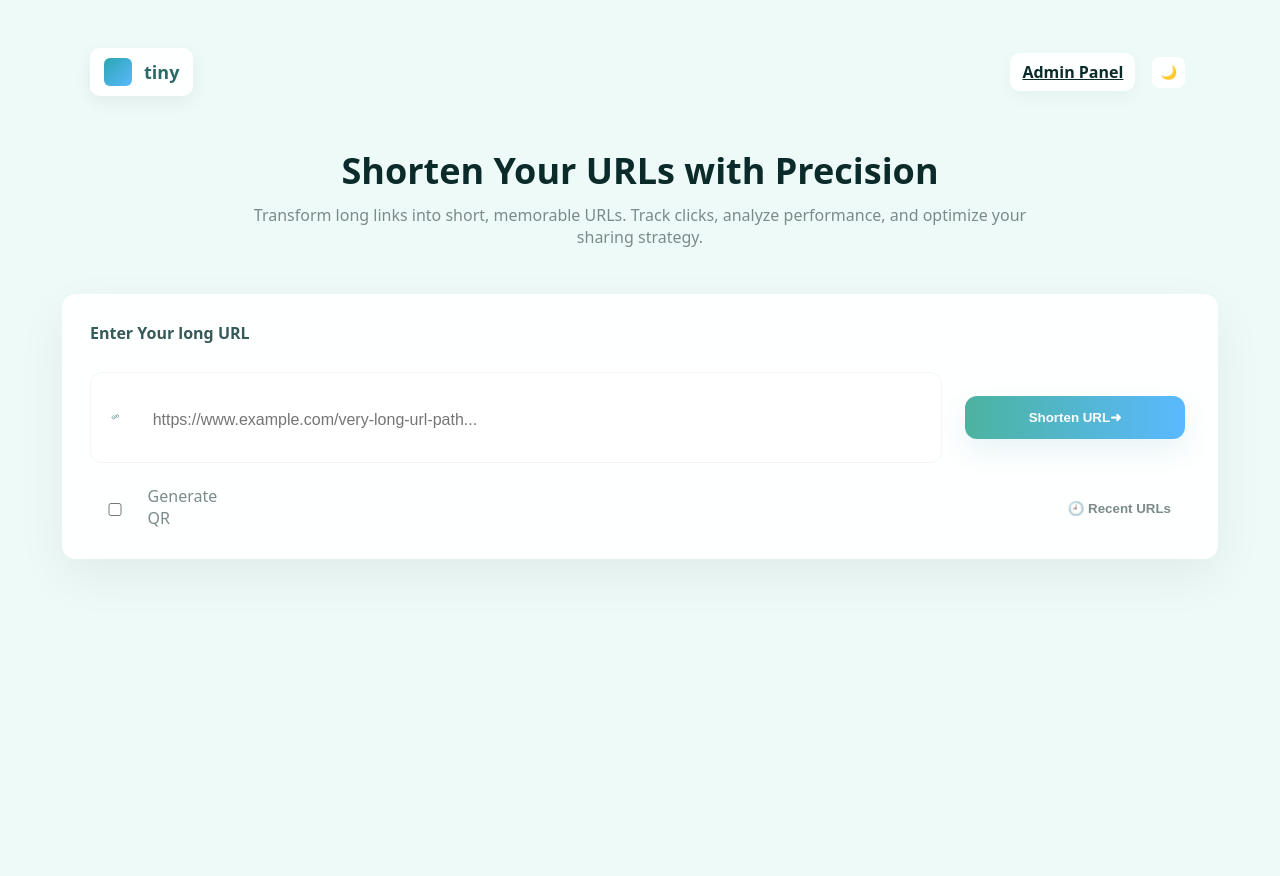
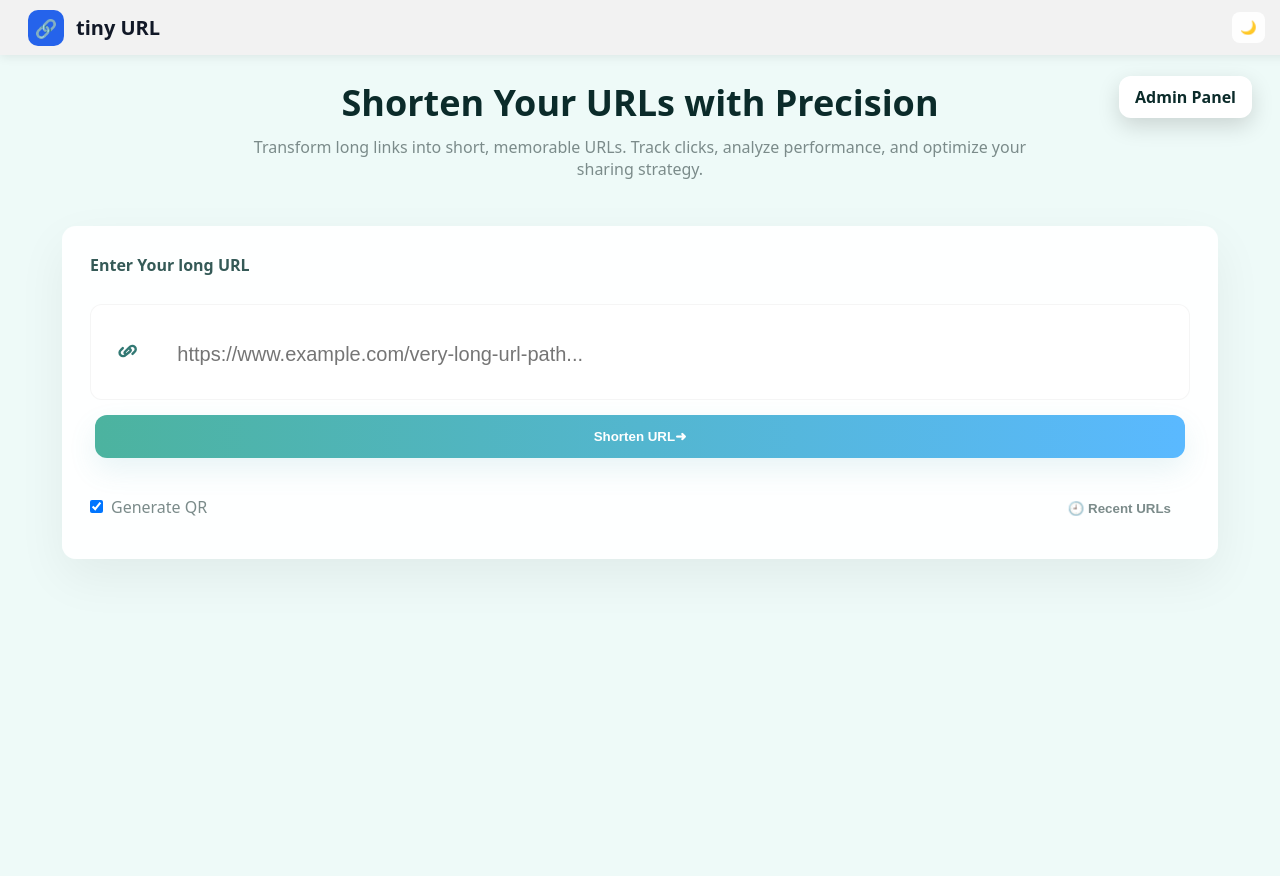
Before and after one commit to recursivezero/tiny, a Flask app: page / in a window 1280 px wide. After the commit the page ends 559 px from the top, so only its background shows below. Run offline with Flask 3, Linux system fonts and the light colour scheme; data that the repository does not hold is empty.

Commit message:
Update UI: add fixed header, improve layout and styling

```diff
--- a/app/static/style.css
+++ b/app/static/style.css
@@ -1,6 +1,7 @@
 body {
   font-family: Arial;
-  padding: 20px;
+  margin: 0;
+  padding: 0;
 }
 
 input,
@@ -21,7 +22,6 @@ input {
 .error-box {
   margin-bottom: 15px;
   padding: 10px;
-  background: rgba(255, 0, 0, 0.2);
   color: #ff4d4d;
   border-radius: 8px;
   font-weight: 600;
@@ -50,7 +50,7 @@ input {
 .result-card,
 .recent-box {
   width: 90%;
-  max-width: 450px; /* prevents layout shift */
+  max-width: 450px;
   margin: 10px auto;
 }
 
@@ -132,10 +132,7 @@ input {
   color: #eee;
   font-size: 14px;
 }
-/* ===============================
-   GLOBAL BUTTON HOVER EFFECT
-   (same as your old URL shortener)
-   =============================== */
+
 button,
 .panel-btn,
 .btn-copy,
@@ -167,12 +164,6 @@ button:active,
   transform: scale(0.97);
 }
 
-/* ===============================
-   INPUT + BUTTON HOVER EFFECT
-   (same feel as old URL shortener)
-   =============================== */
-
-/* Smooth transition for inputs */
 .input-field {
   background: #fff;
 }
@@ -193,15 +184,136 @@ button:active,
   transition: all 0.25s ease;
 }
 
-/* Hover effect for inputs */
 input-field:hover,
 .input-field:hover {
   transform: scale(1.03);
   box-shadow: 0 8px 22px rgba(0, 0, 0, 0.18);
 }
 
-/* Focus effect (when typing) */
-.input-field:focus {
+.input-field:focus-within {
   transform: scale(1.04);
   box-shadow: 0 0 0 2px rgba(90, 185, 255, 0.45);
 }
+.short-code {
+  color: #0a0000; /* blue like links */
+  font-weight: 700;
+}
+
+.dark-theme .short-code {
+  color: #ffffff;
+}
+
+.app-header {
+  position: fixed;
+  top: 0;
+  left: 0;
+  width: 97%;
+  height: 55px;
+  background: #f2f2f2;
+  display: flex;
+  align-items: center;
+  padding: 0 28px;
+  box-shadow: 0 2px 10px rgba(0, 0, 0, 0.08);
+  z-index: 1000;
+}
+
+/* Dark mode */
+.dark-theme .app-header {
+  background: #1e293b;
+}
+
+.header-left {
+  display: flex;
+  align-items: center;
+  gap: 12px;
+}
+
+.app-logo {
+  width: 36px;
+  height: 36px;
+  background: #2563eb;
+  color: white;
+  border-radius: 10px;
+  display: flex;
+  align-items: center;
+  justify-content: center;
+  font-size: 18px;
+}
+
+.app-name {
+  font-size: 20px;
+  font-weight: 700;
+  color: #111827;
+}
+
+.dark-theme .app-name {
+  color: #f8fafc;
+}
+
+.header-nav {
+  position: absolute;
+  left: 50%;
+  transform: translateX(-50%);
+  display: flex;
+  gap: 26px;
+}
+
+.nav-link {
+  text-decoration: none;
+  color: #111827;
+  font-weight: 500;
+  position: relative;
+}
+
+.dark-theme .nav-link {
+  color: #e5e7eb;
+}
+
+.nav-link:hover {
+  color: #2563eb;
+}
+
+.nav-link.active::after {
+  content: "";
+  position: absolute;
+  bottom: -6px;
+  left: 0;
+  width: 100%;
+  height: 2px;
+  background: #111827;
+}
+
+.dark-theme .nav-link.active::after {
+  background: #f8fafc;
+}
+
+.header-right {
+  margin-left: auto;
+  display: flex;
+  align-items: center;
+}
+
+.admin-float-btn {
+  position: fixed;
+  top: 76px;
+  right: 28px;
+  background: #ffffff;
+  color: #0b2b2a;
+  padding: 10px 16px;
+  border-radius: 12px;
+  font-weight: 700;
+  text-decoration: none;
+  box-shadow: 0 8px 22px rgba(0, 0, 0, 0.15);
+  z-index: 999;
+  transition: all 0.25s ease;
+}
+
+.admin-float-btn:hover {
+  transform: scale(1.05);
+  box-shadow: 0 12px 28px rgba(0, 0, 0, 0.25);
+}
+
+.dark-theme .admin-float-btn {
+  background: #1f2937;
+  color: #f8fafc;
+}
--- a/app/templates/index.html
+++ b/app/templates/index.html
@@ -48,8 +48,10 @@
     }
 
     .page {
+      padding-top: 64px;
       min-height: 100vh;
       display: flex;
+
       flex-direction: column;
       align-items: center;
       padding: 28px 20px;
@@ -57,45 +59,20 @@
     }
 
     /* Header */
-    .topbar {
+    /*.topbar {
       width: 100%;
       max-width: 1100px;
       display: flex;
       align-items: center;
       justify-content: space-between;
       gap: 12px;
-    }
+    }*/
 
-    .brand {
-      display: flex;
-      align-items: center;
-      gap: 12px;
-      background: var(--card);
-      padding: 10px 14px;
-      border-radius: 10px;
-      box-shadow: 0 6px 18px rgba(16, 24, 24, 0.06);
-    }
-
-    .brand .logo {
-      width: 28px;
-      height: 28px;
-      border-radius: 6px;
-      background: linear-gradient(135deg, #2aa6b0, #5AB9FF);
-      display: inline-block;
-    }
-
-    .brand h4 {
-      margin: 0;
-      font-size: 18px;
-      color: #2b6b67;
-      font-weight: 700;
-    }
-
-    .top-actions {
+    /*.top-actions {
       display: flex;
       gap: 12px;
       align-items: center;
-    }
+    }*/
 
     .panel-btn {
       background: transparent;
@@ -175,7 +152,7 @@
     .input-field input[type="text"] {
       border: none;
       outline: none;
-      font-size: 16px;
+      font-size: 20px;
       width: 100%;
       background: transparent;
     }
@@ -203,7 +180,7 @@
     /* Result card (Shortify-style) */
     .result {
       margin-top: 26px;
-      background: #fff;
+      background: white;
       border-radius: 12px;
       padding: 20px;
       border: 1px solid rgba(22, 60, 55, 0.03);
@@ -248,7 +225,7 @@
     }
 
     .btn-copy {
-      background: #2fb06e;
+
       border: none;
       padding: 10px 14px;
       border-radius: 8px;
@@ -326,6 +303,19 @@
       font-weight: 700;
     }
 
+    /* Force Generate QR to stay on one line */
+    .qr-inline {
+      display: inline-flex;
+      align-items: center;
+      gap: 8px;
+      white-space: nowrap;
+    }
+
+    .qr-inline input {
+      margin: 0;
+    }
+
+
     /* Responsive */
     @media (max-width:880px) {
       .input-row {
@@ -357,27 +347,41 @@
     .dark-theme .input-field input {
       color: #fff;
     }
+
+
+    .result-title {
+      font-weight: 700;
+      color: #06e737;
+
+    }
+
+
+    .dark-theme .result-title {
+      color: #06e737;
+
+    }
   </style>
 </head>
 
 <body>
 
+  <!-- Top Header -->
+  <header class="app-header">
+    <div class="header-left">
+      <div class="app-logo">🔗</div>
+      <span class="app-name">tiny URL</span>
+    </div>
+
+    <div class="header-right">
+      <button class="theme-toggle" id="themeToggle" onclick="toggleTheme()">🌙</button>
+    </div>
+  </header>
+  <!-- Floating Admin Panel Button -->
+  <a href="/admin" class="admin-float-btn">Admin Panel</a>
+
   <div class="page">
+    <div class="topbar" style="width:100%; max-width:1100px;">
 
-    <!-- topbar: keeps Admin & theme toggle -->
-    <div class="topbar" style="width:100%; max-width:1100px;">
-      <div class="brand">
-        <div class="logo"></div>
-        <h4>tiny</h4>
-      </div>
-
-      <div class="top-actions">
-        <!-- Admin Panel kept -->
-        <a href="/admin" class="panel-btn">Admin Panel</a>
-
-        <!-- Theme toggle (keeps memory) -->
-        <button class="theme-toggle" id="themeToggle" onclick="toggleTheme()">🌙</button>
-      </div>
     </div>
 
     <!-- Hero -->
@@ -389,9 +393,7 @@
 
     <!-- Main Card -->
     <div class="card">
-      {% if error %}
-      <div class="error-box">{{ error }}</div>
-      {% endif %}
+
       <!-- Input area -->
       <form method="POST" id="shortenForm">
         <div style="display:flex;flex-direction:column;gap:10px;">
@@ -399,26 +401,30 @@
 
           <div class="input-row">
             <div class="input-field">
-              <svg width="18" height="18" viewBox="0 0 24 24" fill="none" style="opacity:0.6;">
+              <svg width="45" height="45" viewBox="0 0 24 24" fill="none" style="opacity:0.9;">
                 <path d="M10.59 13.41a1 1 0 0 1 0-1.41l2.59-2.59a2 2 0 1 1 2.82 2.82l-1.18 1.18" stroke="#1e6b66"
                   stroke-width="1.4" stroke-linecap="round" stroke-linejoin="round" />
                 <path d="M13.41 10.59a1 1 0 0 1 0 1.41L10.82 14a2 2 0 1 1-2.82-2.82l1.18-1.18" stroke="#1e6b66"
                   stroke-width="1.4" stroke-linecap="round" stroke-linejoin="round" />
               </svg>
 
+
               <input type="text" name="original_url" placeholder="https://www.example.com/very-long-url-path..."
                 value="{{ original_url or '' }}" required>
             </div>
 
-            <button class="cta" type="submit">Shorten URL➜</button>
+
           </div>
-
+          {% if error %}
+          <div class="error-box">{{ error }}</div>
+          {% endif %}
+          <button class="cta" type="submit">Shorten URL➜</button>
           <div style="display:flex;align-items:center;justify-content:space-between;">
-            <label class="small-action">
-              <input id="qr_checkbox" type="checkbox" name="generate_qr" onclick="toggleQrOptions()" {% if qr_enabled
-                %}checked{% endif %}>
+            <label class="small-action qr-inline">
+              <input id="qr_checkbox" type="checkbox" name="generate_qr" onclick="toggleQrOptions()" checked>
               <span>Generate QR</span>
             </label>
+
 
             <!-- Recent button (scroll/toggle) -->
             <button type="button" class="recent-btn" onclick="toggleRecent()" title="Show recent shortened URLs">🕘
@@ -440,7 +446,8 @@
         <div class="result-header">
           <div class="dot">✓</div>
           <div>
-            <div style="font-weight:700;">Your shortened URL is ready!</div>
+            <div class="result-title">Your shortened URL is ready!</div>
+
             <div style="color:var(--muted);font-size:13px;margin-top:4px;">Copy or share your short link, download the
               QR code, or view details.</div>
           </div>
@@ -512,17 +519,18 @@
           <ul style="list-style:none;padding:0;margin:0;">
             {% for url in urls %}
             <li
-              style="background:rgba(240,250,250,0.7);padding:12px;border-radius:8px;margin-bottom:10px;display:flex;align-items:center;justify-content:space-between;">
+              style="background:white(252, 249, 249, 0.984);padding:12px;border-radius:8px;margin-bottom:10px;display:flex;align-items:center;justify-content:space-between;">
               <div style="max-width:72%;">
-                <strong>{{ url.short_code }}</strong> → <span style="color:var(--muted);font-size:14px;">{{
+                <strong class="short-code">{{ url.short_code }}</strong> <span
+                  style="color:rgb(11, 194, 11);font-size:16px;">{{
                   url.original_url }}</span>
-                <div style="font-size:12px;color:var(--muted);margin-top:6px;">Visits: {{ url.visit_count }}</div>
+                <div style="font-size:12px;color:rgb(11, 194, 11);margin-top:6px;">Visits: {{ url.visit_count }}</div>
               </div>
               <div style="display:flex;flex-direction:column;gap:8px;align-items:flex-end;">
                 <a href="/{{ url.short_code }}" target="_blank"
                   style="padding:8px 10px;background:#fff;border-radius:8px;text-decoration:none;color:#0b2b2a;font-weight:700;border:1px solid rgba(0,0,0,0.04);">Open</a>
                 <a href="/delete/{{ url.short_code }}" onclick="return confirmDelete('{{ url.short_code }}')"
-                  style="padding:8px 10px;background:#ffecef;border-radius:8px;text-decoration:none;color:#c0392b;font-weight:700;border:1px solid rgba(0,0,0,0.02);">Delete</a>
+                  style="padding:8px 10px;background:#ffecef;border-radius:8px;text-decoration:none;color:#f80516;font-weight:700;border:1px solid rgba(0,0,0,0.02);">Delete</a>
               </div>
             </li>
             {% endfor %}
```
Also changed, not shown: README.md, app/assets/images/Valid.png (deleted), app/assets/images/home dark mode.png (deleted), app/assets/images/home.png (added), app/assets/images/home1.png (deleted), app/assets/images/home_dark_mode.png (added), app/assets/images/qr.png (deleted), app/assets/images/recent.png (added), app/assets/images/short_url.png, app/assets/images/valid1.png (added), app/static/qr/Ay6wqO.png (added), app/static/qr/COlAv6.png (added), app/static/qr/VL90mz.png (added), app/static/qr/gXB8vo.png (deleted), 2 more files.
